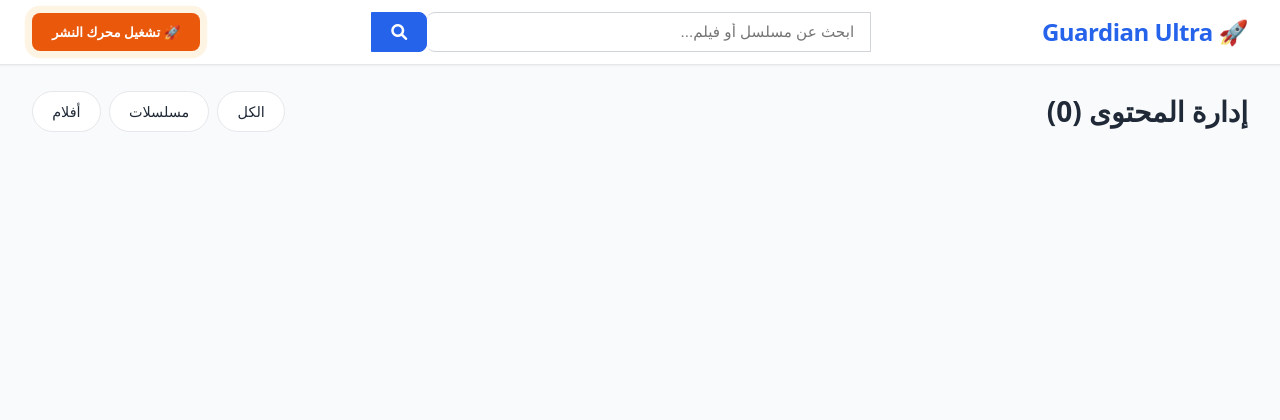
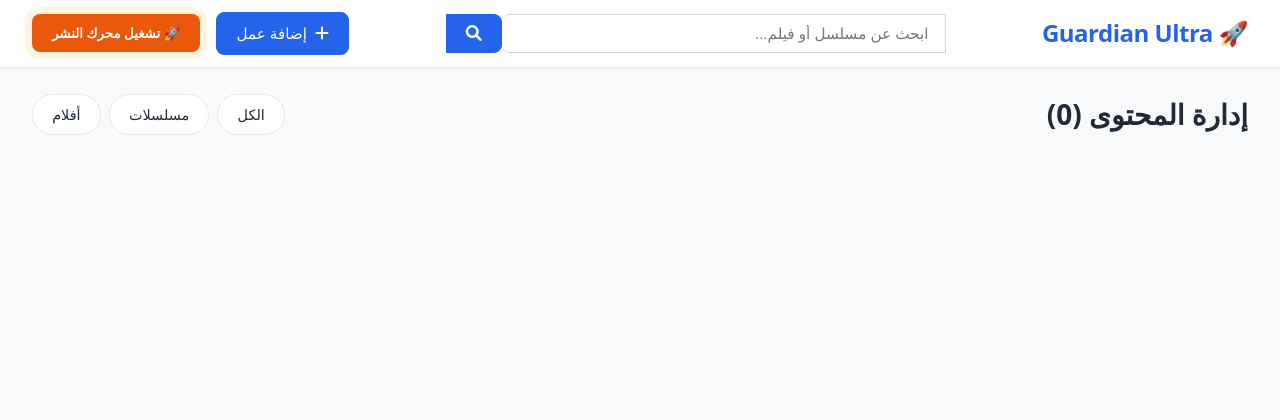
Before and after one commit to eslam985/egyPyramid-blogger-guardian-ultra, a FastAPI app: template templates/index.html in a window 1280 px wide. Shown: the top 420 px of the page. Run offline with FastAPI, Linux system fonts and the light colour scheme; the template is opened without the code that fills it, so the values that code supplies are empty; parts of the project's set-up code (start-up, migrations or seed data) failed here and were passed over.

Commit message:
تعديل جذري ف الداش بورد واضافة محرك النشر من كولاب الي الداش بورد

```diff
--- a/templates/index.html
+++ b/templates/index.html
@@ -20,6 +20,7 @@
       </form>
     </div>
     <div class="nav-actions">
+      <button onclick="openAddModal()" class="btn-add"><i class="fa fa-plus"></i> إضافة عمل</button>
       <button onclick="triggerPublisher()" id="publishBtn">
         🚀 تشغيل محرك النشر
       </button>
```
